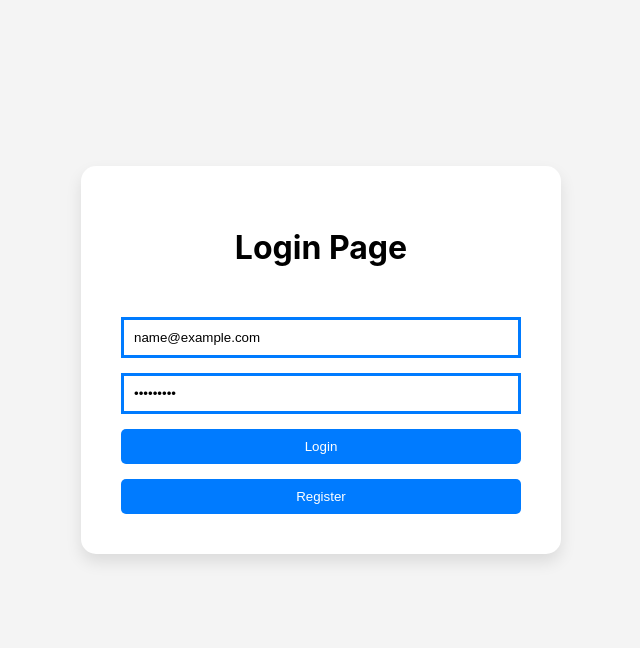
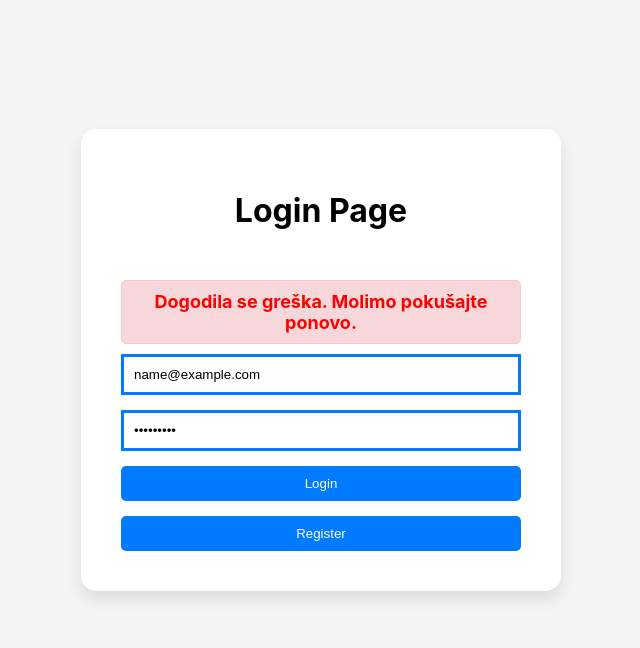
Before and after one commit to elab-development/internet-tehnologije-2024-projekat-interaktivnikalendar_2021_0023, a React (Create React App) app: page /login in a window 1280 px wide. Both pictures are taken after typing "name@example.com", "Sample123" into the empty fields and a click on the button "Login". Shown: the top 648 px of the page, without its empty margins (319-959 px from the left). Built offline with nearby package versions, Linux system fonts and the light colour scheme; no server answers.

Commit message:
Pravilno ispisivanje gresaka

```diff
--- a/src/pages/Login.css
+++ b/src/pages/Login.css
@@ -44,3 +44,15 @@
     padding: 10px;
     border: 3px solid #007BFF;
   }
+
+  .error-message {
+    color: #ff4d4d;
+    font-size: 16px;
+    font-weight: bold;
+    background-color: #f8d7da;
+    padding: 10px;
+    border-radius: 5px;
+    border: 1px solid #f5c6cb;
+    margin-bottom: 20px;
+    text-align: center;
+  }
--- a/src/pages/Login.jsx
+++ b/src/pages/Login.jsx
@@ -5,12 +5,12 @@ import axios from "axios";
 import { useNavigate } from "react-router-dom";
 import './Login.css';
 
-
 const Login = ({ onLogin }) => {
   const [form, setForm] = useState({
     email: "",
     password: ""
   });
+  const [error, setError] = useState(""); // Dodajemo state za greške
   const navigate = useNavigate();
 
   const handleChange = (e) => {
@@ -29,15 +29,23 @@ const Login = ({ onLogin }) => {
         localStorage.setItem("role", role);
         localStorage.setItem("user_id", user_id); // Čuvanje user_id u localStorage
         onLogin(role);
-        navigate("/");
+        navigate("/"); // Preusmeravanje na početnu stranicu nakon uspešne prijave
       })
-      .catch(error => console.error(error));
+      .catch(error => {
+        console.error(error);
+        if (error.response && error.response.data.message) {
+          setError("Pogrešan email ili lozinka. Pokušajte ponovo.");
+        } else {
+          setError("Dogodila se greška. Molimo pokušajte ponovo.");
+        }
+      });
   };
 
   return (
     <div className="login-page">
       <div className="login-container">
         <h1>Login Page</h1>
+        {error && <p className="error-message">{error}</p>} {/* Prikazivanje greške */}
         <form onSubmit={handleSubmit}>
           <InputField
             type="email"
--- a/src/pages/Register.jsx
+++ b/src/pages/Register.jsx
@@ -27,7 +27,7 @@ const Register = ({ onRegister }) => {
   const handleSubmit = (e) => {
     e.preventDefault();
     if (form.password.length < 6) {
-      setError("Password must be at least 6 characters long.");
+      setError("Lozinka mora imati najmanje 6 karaktera.");
       return;
     }
 
@@ -43,9 +43,10 @@ const Register = ({ onRegister }) => {
       .catch(error => {
         console.error(error);
         if (error.response && error.response.data.errors) {
-          setError(Object.values(error.response.data.errors).flat().join(' '));
+          const mappedErrors = mapErrorsToSerbian(error.response.data.errors);
+          setError(mappedErrors);
         } else {
-          setError("Registration failed. Please try again.");
+          setError("Registracija nije uspela. Pokušajte ponovo.");
         }
       });
   };
@@ -53,6 +54,29 @@ const Register = ({ onRegister }) => {
   const handleCloseModal = () => {
     setIsModalOpen(false);
     navigate("/login");
+  };
+
+  const mapErrorsToSerbian = (errors) => {
+    const errorMap = {
+      "The email has already been taken.": "Email je već zauzet.",
+      "The password field confirmation does not match.": "Potvrda lozinke se ne poklapa.",
+      "The name field is required.": "Ime je obavezno.",
+      "The password must be at least 6 characters.": "Lozinka mora imati najmanje 6 karaktera.",
+      "The email field is required.": "Email je obavezan.",
+      "The password field is required.": "Lozinka je obavezna.",
+    };
+
+    let mappedErrors = [];
+
+    Object.values(errors).forEach(error => {
+      if (errorMap[error]) {
+        mappedErrors.push(errorMap[error]);
+      } else {
+        mappedErrors.push(error);
+      }
+    });
+
+    return mappedErrors.join(" ");
   };
 
   return (
```
